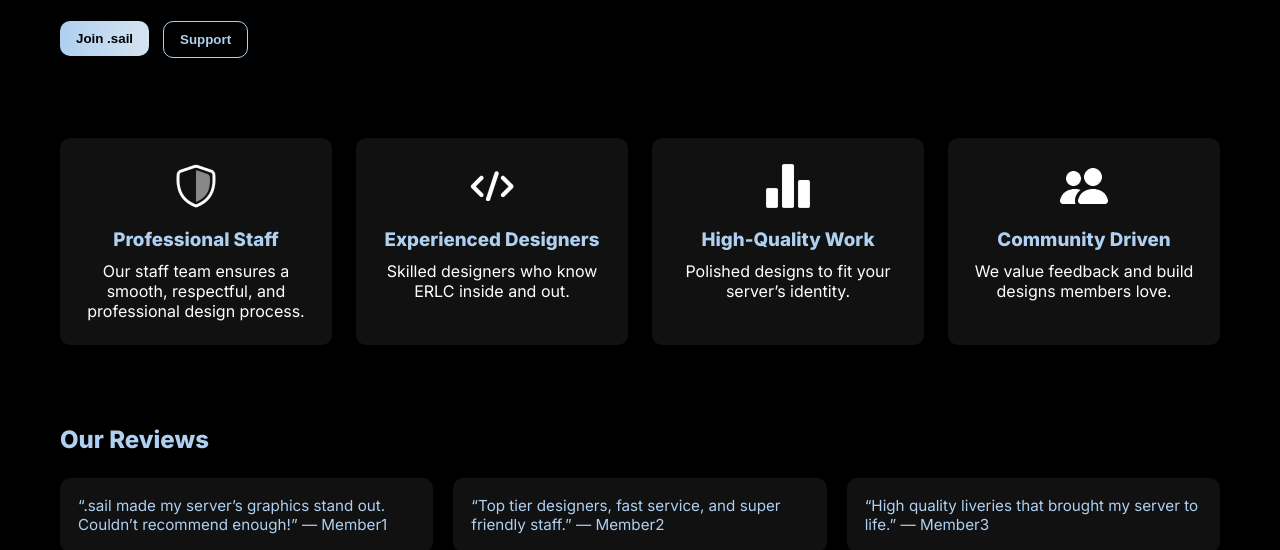
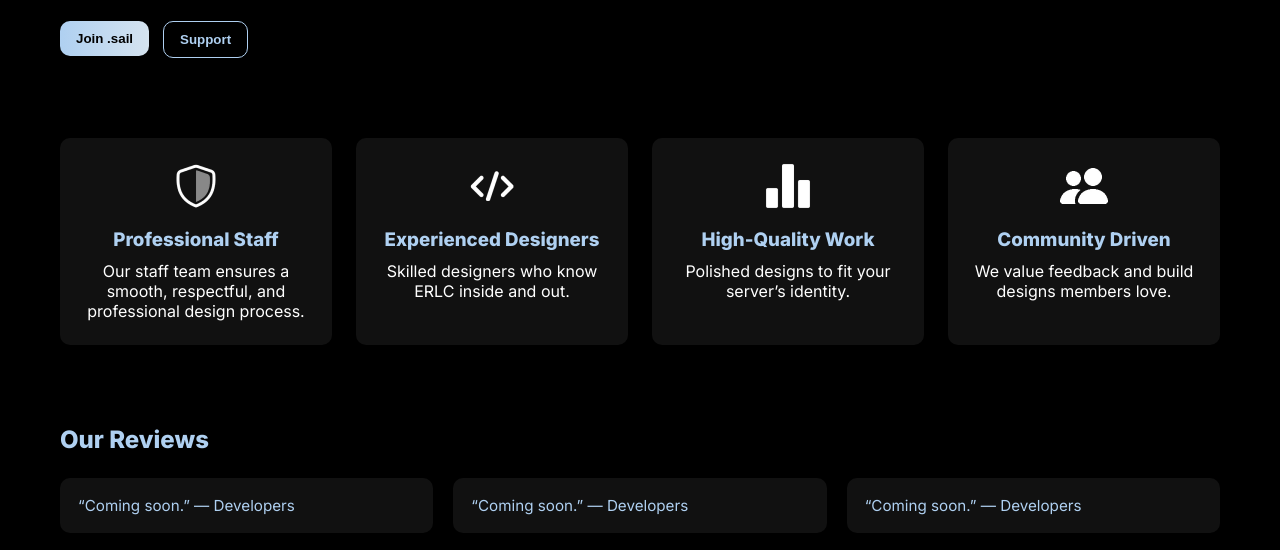
Before and after one commit to chiefvalor/sail-website, a plain HTML site: page index.html in a window 1280 px wide. Shown: the part 252-802 px from the top of the page. Drawn offline with Linux system fonts and the light colour scheme.

Commit message:
Update index.html

```diff
--- a/index.html
+++ b/index.html
@@ -96,9 +96,9 @@
     <section class="reviews">
       <h2>Our Reviews</h2>
       <div class="review-list">
-        <div class="review">“.sail made my server’s graphics stand out. Couldn’t recommend enough!” — Member1</div>
-        <div class="review">“Top tier designers, fast service, and super friendly staff.” — Member2</div>
-        <div class="review">“High quality liveries that brought my server to life.” — Member3</div>
+        <div class="review">“Coming soon.” — Developers</div>
+        <div class="review">“Coming soon.” — Developers</div>
+        <div class="review">“Coming soon.” — Developers</div>
       </div>
     </section>
 
```
